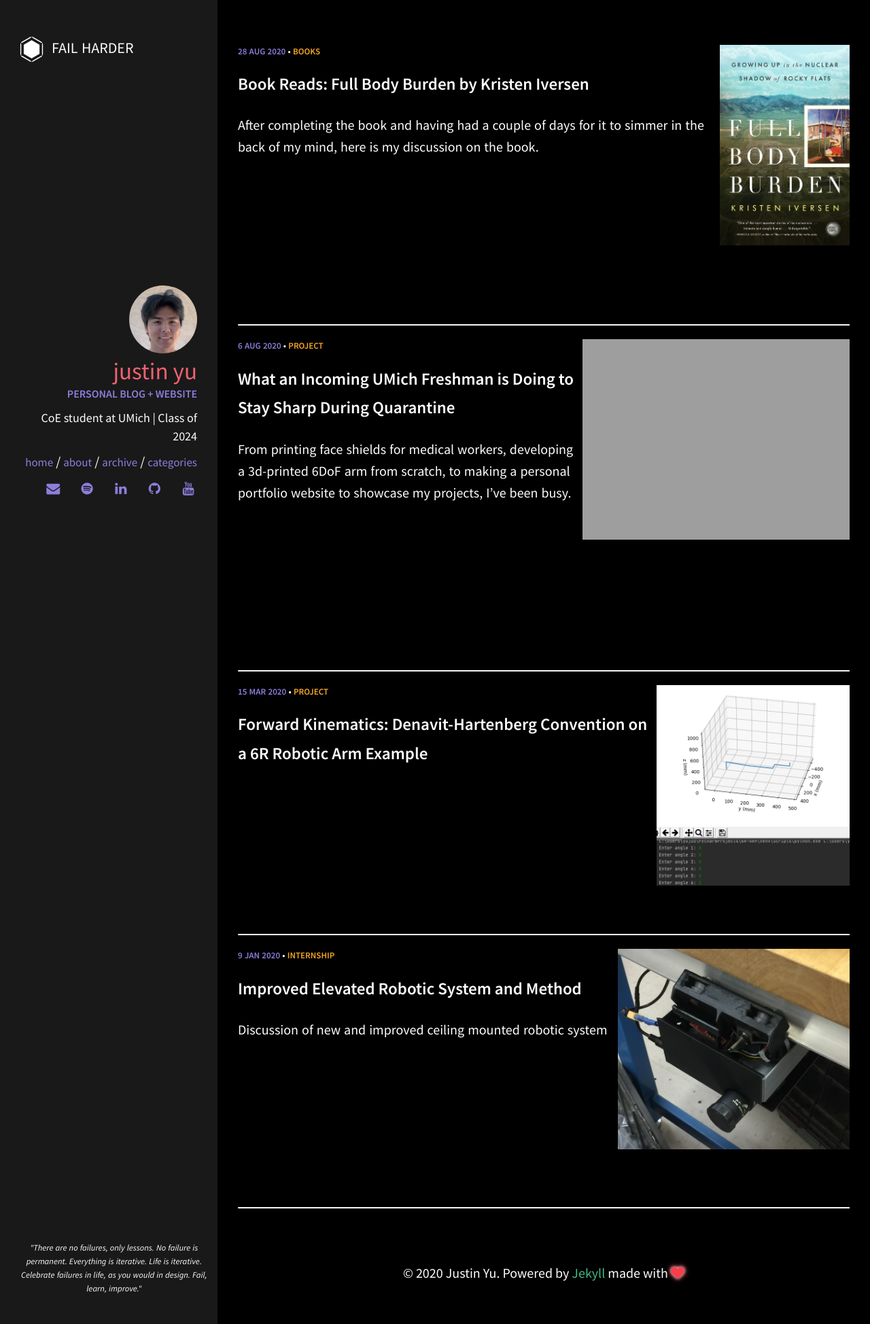
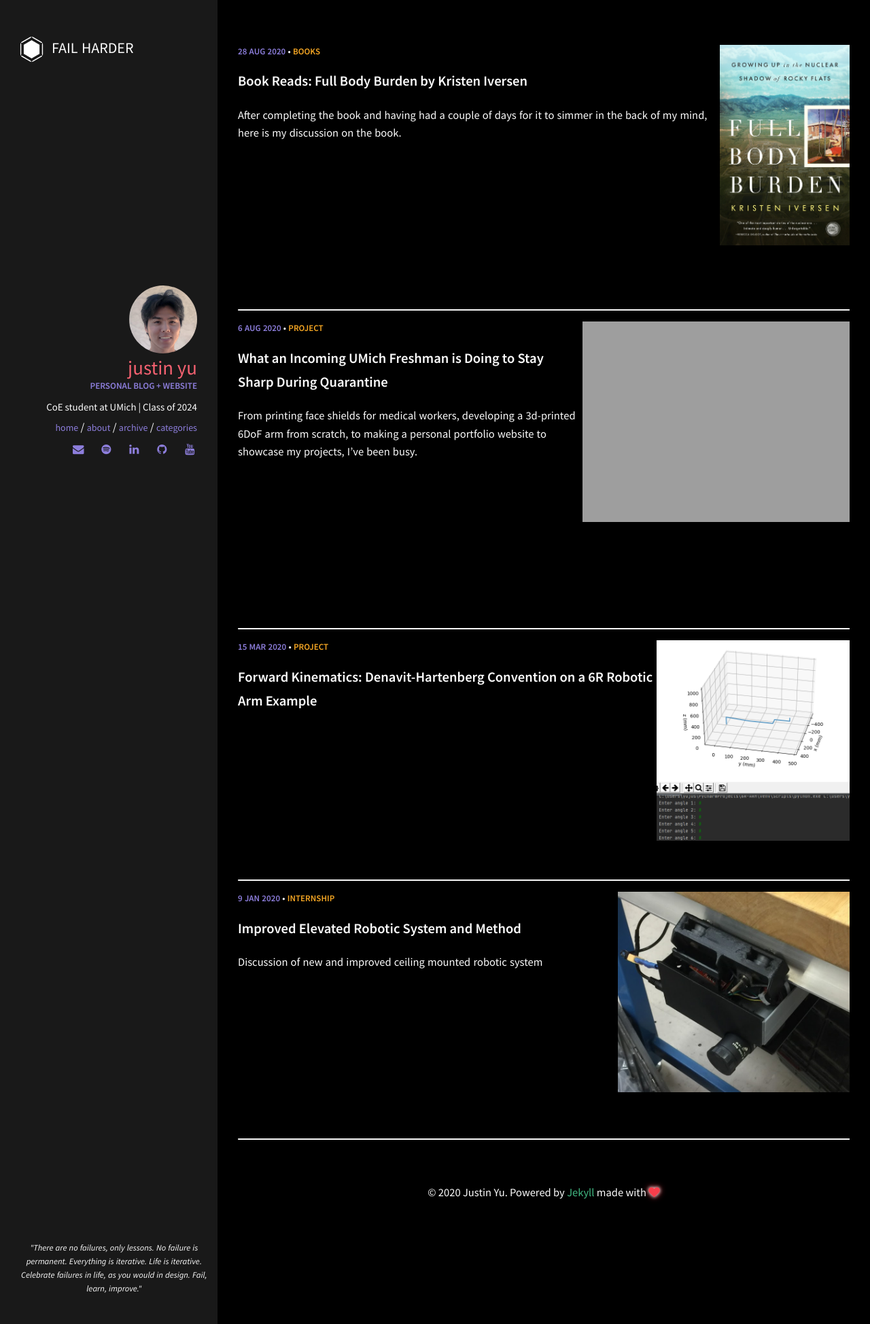
Before and after one commit to uynitsuj/uynitsuj.github.io, a Jekyll site: the page built from index.html, in a window 1280 px wide. Shown: the whole page at 68% size. Built offline with Jekyll 4.4.1, drawn with Linux system fonts in a browser that asks for light colours.

Commit message:
text size 2

```diff
--- a/_sass/components/_variables.scss
+++ b/_sass/components/_variables.scss
@@ -27,7 +27,7 @@ $font-family-monospace:      "Roboto Mono", "Courier New", monospace !default;
 $font-family-base:           $font-family-sans-serif !default;
 
 // Pixel value used to responsively scale all typography. Applied to the `<html>` element.
-$font-size-root:             20px !default;
+$font-size-root:             16.5px !default;
 
 $font-size-base:             $font-size-root !default;
 $font-size-lg:               $font-size-root * 1.25 !default;
```
